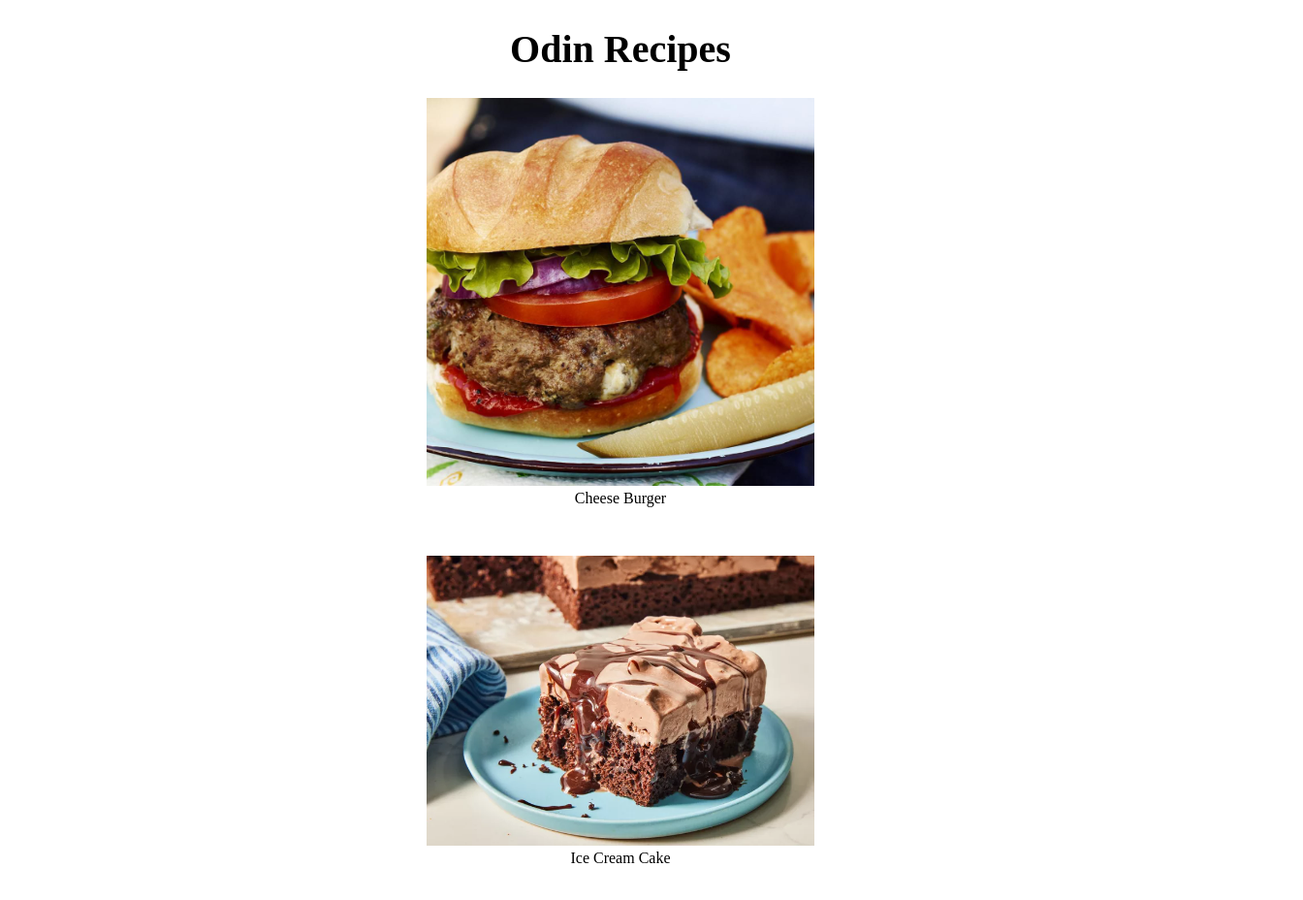
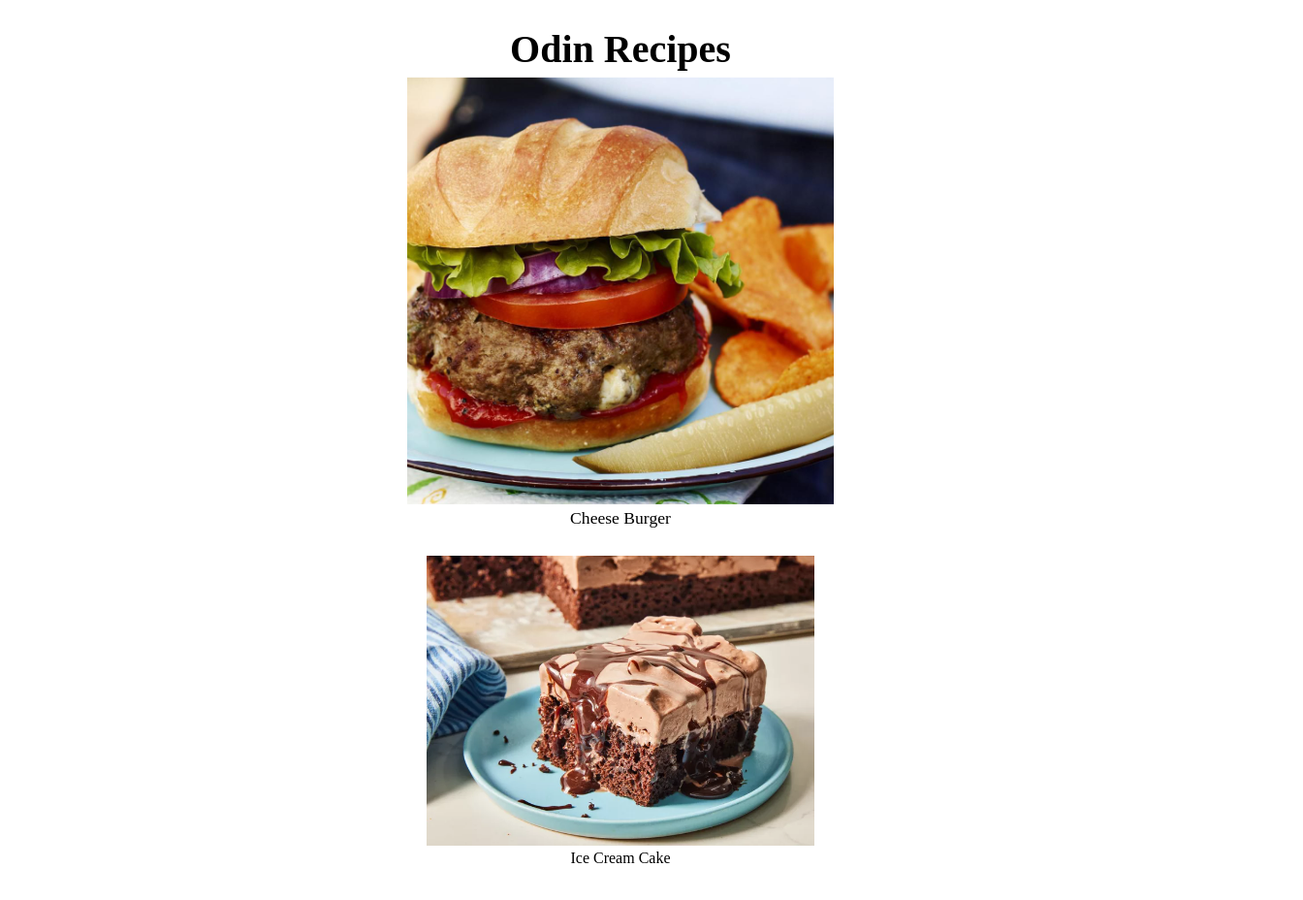
Before and after one commit to yabetso10/Odin-Recipes, a plain HTML site: page index.html in a window 1280 px wide. In both pictures the pointer is over the element "Cheese Burger". Shown: the whole page at 97% size, 1344 px wide, since content can reach past the window. Drawn offline with Linux system fonts and the light colour scheme.

Commit message:
added animation on hover

```diff
--- a/style.css
+++ b/style.css
@@ -21,3 +21,8 @@ a:visited {
 div {
     margin-bottom: 50px;
 }
+
+.recipe:hover {
+    transform: scale(1.1);
+    animation: ease-in-out;
+}
```
